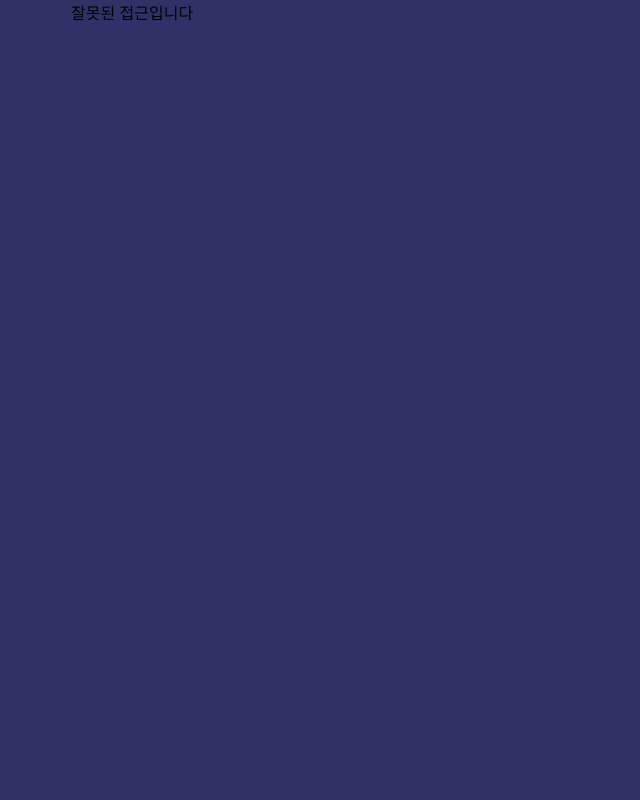
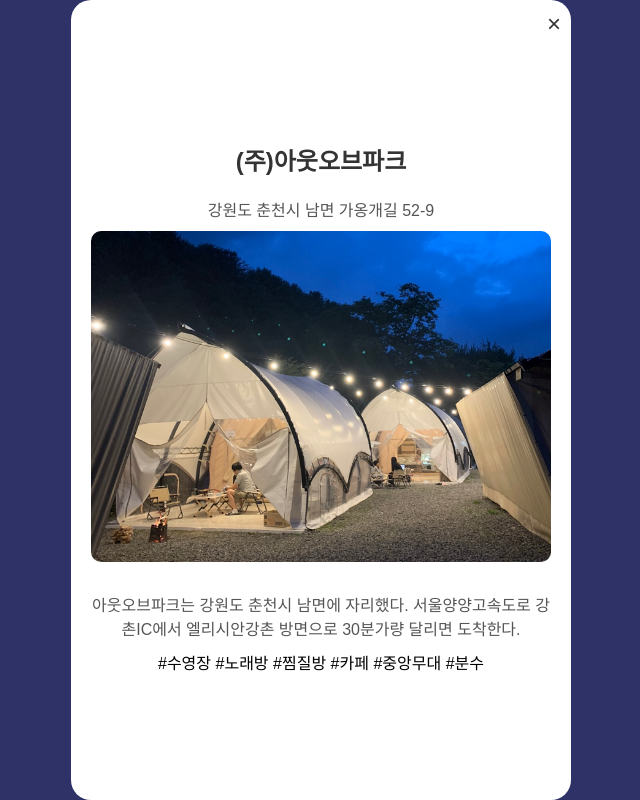
Before and after one commit to liebigbear/bbcamping-FE, a React (Vite) app: page /1 in a window 1280 px wide. Shown: the whole page, without its empty margins (319-959 px from the left). Built offline with nearby package versions, Linux system fonts and the light colour scheme.

Commit message:
Create DetailedInfo Page

```diff
--- a/src/App.jsx
+++ b/src/App.jsx
@@ -1,8 +1,8 @@
 import { BrowserRouter as Router, Routes, Route } from "react-router-dom";
-
 import NotFound from "./pages/NotFound";
 import Splash from "./pages/Splash";
 import Home from "./pages/Home";
+import DetailedInfo from './pages/DetailedInfo';
 import './App.css'
 
 function App() {
@@ -14,6 +14,7 @@ function App() {
             <Route path="/" element={<Splash />} />
             <Route path="*" element={<NotFound />} />
             <Route path="/Home" element={<Home />} />
+            <Route path="/:id" element={<DetailedInfo />} />
           </Routes>
         </div>
       </div>
--- /dev/null
+++ b/src/pages/DetailedInfo.jsx
@@ -0,0 +1,48 @@
+import React from 'react';
+import { useParams, Link } from 'react-router-dom';
+import '../styles/pages/DetailedInfo.css';
+import campingImage from "../assets/images/camping-test.png";
+
+function DetailedInfo() {
+  console.log("Rendered DetailedInfo");
+
+  const { id } = useParams();
+  console.log("id:", id);
+
+  if (id !== "1") {
+    return <div>잘못된 접근입니다.</div>;
+  }
+
+  const data = {
+    "1": {
+      name: "(주)아웃오브파크",
+      address: "강원도 춘천시 남면 가옹개길 52-9",
+      image: campingImage,
+      description: "아웃오브파크는 강원도 춘천시 남면에 자리했다. 서울양양고속도로 강촌IC에서 엘리시안강촌 방면으로 30분가량 달리면 도착한다.",
+      tags: ["수영장", "노래방", "찜질방", "카페", "중앙무대", "분수"]
+    }
+  };
+
+  const campingData = data[id];
+
+  if (!campingData) {
+    return <div>잘못된 접근입니다.</div>;
+  }
+
+  return (
+    <div className="detailed-info">
+      <Link to="/Home" className="close-button">×</Link> {/* X 버튼 */}
+      <h1>{campingData.name}</h1>
+      <p>{campingData.address}</p>
+      <img src={campingData.image} alt={campingData.name} />
+      <p>{campingData.description}</p>
+      <div>
+        {campingData.tags.map((tag, index) => (
+          <span key={index}>#{tag} </span>
+        ))}
+      </div>
+    </div>
+  );
+}
+
+export default DetailedInfo;
--- a/src/pages/Home.jsx
+++ b/src/pages/Home.jsx
@@ -3,17 +3,24 @@ import { Link } from 'react-router-dom';
 import '../styles/pages/Home.css';
 import Star from '../assets/icons/star.png';
 import Camping from '../assets/icons/camping.png';
-import Search from '../assets/icons/search.png';
 
 function Home() {
   const [isInfoModalOpen, setIsInfoModalOpen] = useState(false);
+  const campingId = 1;
 
   const handleMapClick = () => {
     setIsInfoModalOpen(true);
   };
 
   const handleCloseInfoModal = () => {
-    setIsInfoModalOpen(false);
+    const modal = document.querySelector('.data-modal');
+    if (modal) {
+      modal.classList.add('closing');
+      setTimeout(() => {
+        setIsInfoModalOpen(false);
+        modal.classList.remove('closing');
+      }, 300); // 애니메이션 시간과 일치시켜야 함
+    }
   };
 
   return (
@@ -31,10 +38,19 @@ function Home() {
         {/* 이 부분에 지도가 들어갈 예정입니다 */}
         <img src="/path/to/placeholder-image.png" alt="Map placeholder" />
       </div>
-      <div className="search-bar">
-        <input type="text" placeholder="Search ..." />
-        <button className="search-button"><img src={Search} className="search-image" alt="search icon" /></button>
-      </div>
+      <form className="form">
+        <button>
+          <svg width="17" height="16" fill="none" xmlns="http://www.w3.org/2000/svg" role="img" aria-labelledby="search">
+            <path d="M7.667 12.667A5.333 5.333 0 107.667 2a5.333 5.333 0 000 10.667zM14.334 14l-2.9-2.9" stroke="currentColor" stroke-width="1.333" stroke-linecap="round" stroke-linejoin="round"></path>
+          </svg>
+        </button>
+        <input className="input" placeholder="Search ..." required="" type="text" />
+        <button className="reset" type="reset">
+          <svg xmlns="http://www.w3.org/2000/svg" className="h-6 w-6" fill="none" viewBox="0 0 24 24" stroke="currentColor" stroke-width="2">
+            <path stroke-linecap="round" stroke-linejoin="round" d="M6 18L18 6M6 6l12 12"></path>
+          </svg>
+        </button>
+      </form>
       <div className="info-modal">
         <img src={Camping} alt="Camping icon" className="camping-image" />
         <p className="info-message">마커를 클릭해 제주도의 캠핑장과<br />별 스팟을 확인해보세요!</p>
@@ -54,7 +70,7 @@ function Home() {
             </div>
           </div>
           <div className="modal-footer">
-            <button className="details-button">자세히 보기</button>
+            <Link to={`/${campingId}`} className="details-button">자세히 보기</Link>
           </div>
         </div>
       )}
--- /dev/null
+++ b/src/styles/pages/DetailedInfo.css
@@ -0,0 +1,65 @@
+/* DetailedInfo.css */
+.detailed-info {
+    width: 500px;
+    height: 100vh;
+    display: flex;
+    flex-direction: column;
+    justify-content: center;
+    align-items: center;
+    margin: 0 auto;
+    padding: 20px;
+    box-sizing: border-box;
+    text-align: center;
+    position: relative; /* 상대 위치 설정 */
+    background-color: white;
+    border-radius: 20px;
+  }
+
+  .close-button {
+    position: absolute;
+    top: 10px;
+    right: 10px;
+    background: none;
+    border: none;
+    font-size: 24px;
+    text-decoration: none;
+    color: #333;
+    cursor: pointer;
+  }
+
+  .detailed-info h1 {
+    font-size: 24px;
+    font-weight: bold;
+    margin-bottom: 10px;
+    color: #333;
+  }
+
+  .detailed-info p {
+    font-size: 16px;
+    color: #555;
+    margin: 10px 0;
+  }
+
+  .detailed-info img {
+    max-width: 100%;
+    height: auto;
+    border-radius: 10px;
+    margin-bottom: 20px;
+  }
+
+  .detailed-info .tags {
+    display: flex;
+    justify-content: center;
+    flex-wrap: wrap;
+    gap: 10px;
+    margin-top: 20px;
+  }
+
+  .detailed-info .tags .tag {
+    background-color: #e0e0e0;
+    color: #2F3267;
+    border-radius: 10px;
+    padding: 5px 10px;
+    font-size: 14px;
+    display: inline-block;
+  }
--- a/src/styles/pages/Home.css
+++ b/src/styles/pages/Home.css
@@ -91,6 +91,7 @@
     box-sizing: border-box;
     border-top-left-radius: 30px;
     border-top-right-radius: 30px;
+    animation: slide-up 0.5s ease-out forwards;
   }
 
   .star-container {
@@ -121,11 +122,38 @@
     font-size: 20px;
   }
 
-/* Home.css */
-.data-modal {
+/* 애니메이션 정의 */
+@keyframes slide-up {
+    from {
+      transform: translateY(100%);
+      opacity: 0;
+    }
+    to {
+      transform: translateY(0);
+      opacity: 1;
+    }
+  }
+
+  /* 모달 닫기 애니메이션 */
+@keyframes slide-down {
+    from {
+      transform: translateY(0);
+      opacity: 1;
+    }
+    to {
+      transform: translateY(100%);
+      opacity: 0;
+    }
+  }
+
+  .data-modal.closing {
+    animation: slide-down 0.5s ease-out forwards; /* 애니메이션 적용 */
+  }
+
+  /* 데이터 모달 스타일 */
+  .data-modal {
     position: fixed;
     bottom: 0;
-    left: 50%;
     transform: translateX(-50%);
     width: calc(100% - 40px);
     max-width: 500px;
@@ -137,11 +165,15 @@
     box-sizing: border-box;
     border-top-left-radius: 30px;
     border-top-right-radius: 30px;
+    animation: slide-up 0.5s ease-out forwards;
   }
 
+
+
+  /* 기타 스타일은 기존과 동일 */
   .modal-header {
     display: flex;
-    justify-content: center; /* 가운데 정렬 */
+    justify-content: center;
     align-items: center;
     border-bottom: 1px solid #bdc3c7;
     padding-bottom: 10px;
@@ -165,7 +197,7 @@
 
   .modal-body {
     padding: 10px 0;
-    text-align: center; /* 텍스트 가운데 정렬 */
+    text-align: center;
   }
 
   .modal-body p {
@@ -176,7 +208,7 @@
 
   .tags {
     display: flex;
-    justify-content: center; /* 태그들 가운데 정렬 */
+    justify-content: center;
     gap: 10px;
     flex-wrap: wrap;
     margin-top: 10px;
@@ -205,9 +237,91 @@
     cursor: pointer;
     font-size: 16px;
     text-align: center;
+    text-decoration: none;
   }
 
   .details-button:hover {
     background-color: #2F3267;
     color: white;
   }
+
+
+.form button {
+    border: none;
+    background: none;
+    color: #8b8ba7;
+  }
+  /* styling of whole input container */
+  .form {
+    --timing: 0.3s;
+    --width-of-input: 500px;
+    --height-of-input: 40px;
+    --border-height: 2px;
+    --input-bg: #fff;
+    --border-color: yellow;
+    --border-radius: 30px;
+    --after-border-radius: 1px;
+    position: relative;
+    width: var(--width-of-input);
+    height: var(--height-of-input);
+    display: flex;
+    align-items: center;
+    padding-inline: 0.8em;
+    border-radius: var(--border-radius);
+    transition: border-radius 0.5s ease;
+    background: var(--input-bg,#fff);
+  }
+  /* styling of Input */
+  .input {
+    font-size: 0.9rem;
+    background-color: transparent;
+    width: 100%;
+    height: 100%;
+    padding-inline: 0.5em;
+    padding-block: 0.7em;
+    border: none;
+  }
+  /* styling of animated border */
+  .form:before {
+    content: "";
+    position: absolute;
+    background: var(--border-color);
+    transform: scaleX(0);
+    transform-origin: center;
+    width: 100%;
+    height: var(--border-height);
+    left: 0;
+    bottom: 0;
+    border-radius: 1px;
+    transition: transform var(--timing) ease;
+  }
+  /* Hover on Input */
+  .form:focus-within {
+    border-radius: var(--after-border-radius);
+  }
+
+  input:focus {
+    outline: none;
+  }
+  /* here is code of animated border */
+  .form:focus-within:before {
+    transform: scale(1);
+  }
+  /* styling of close button */
+  /* == you can click the close button to remove text == */
+  .reset {
+    border: none;
+    background: none;
+    opacity: 0;
+    visibility: hidden;
+  }
+  /* close button shown when typing */
+  input:not(:placeholder-shown) ~ .reset {
+    opacity: 1;
+    visibility: visible;
+  }
+  /* sizing svg icons */
+  .form svg {
+    width: 17px;
+    margin-top: 3px;
+  }
```
Also changed, not shown: src/assets/images/camping-test.png (added).
